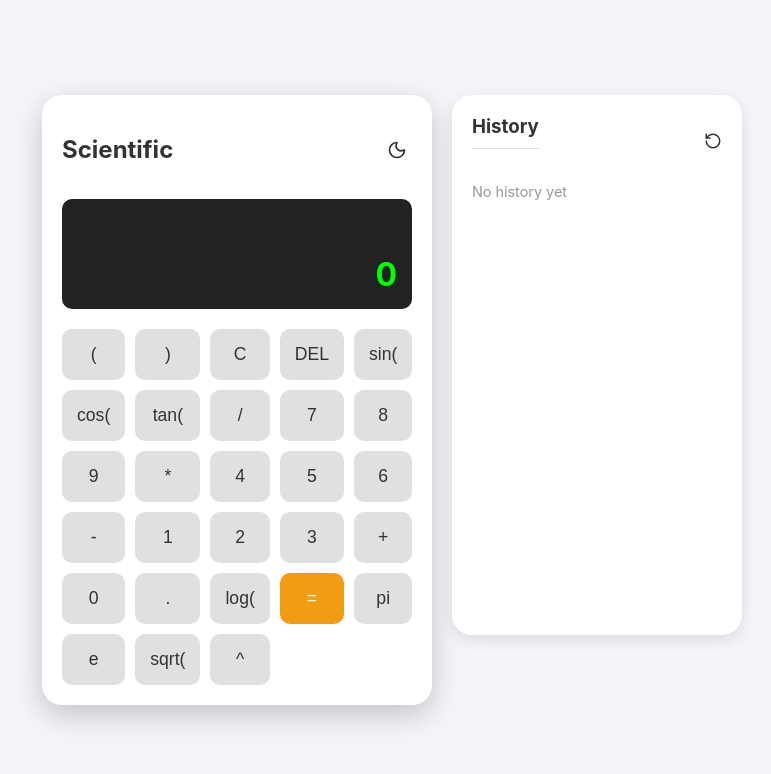
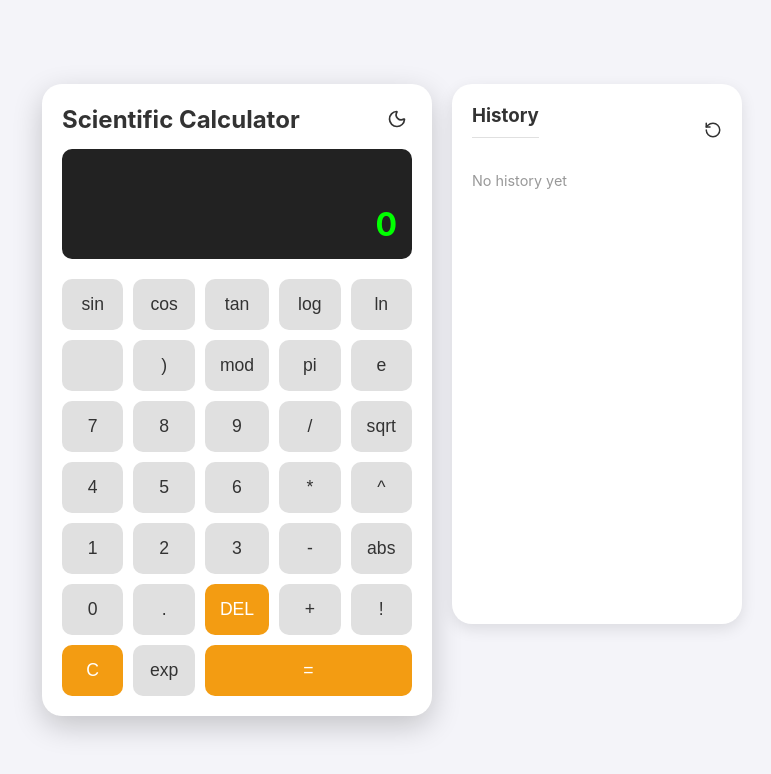
Before and after one commit to chlwltnshtkddn/calculator, a React (Vite) app: page / in a window 1280 px wide. Shown: the top 774 px of the page, without its empty margins (198-969 px from the left). Built offline with nearby package versions, Linux system fonts and the light colour scheme.

Commit message:
Fix: Update header and reorganize keypad layout for better usability

```diff
--- a/src/App.tsx
+++ b/src/App.tsx
@@ -48,27 +48,27 @@ function App() {
   };
 
   const buttons = [
-    '(', ')', 'C', 'DEL',
-    'sin(', 'cos(', 'tan(', '/',
-    '7', '8', '9', '*',
-    '4', '5', '6', '-',
-    '1', '2', '3', '+',
-    '0', '.', 'log(', '=',
-    'pi', 'e', 'sqrt(', '^'
+    'sin(', 'cos(', 'tan(', 'log(', 'ln(',
+    '(', ')', 'mod', 'pi', 'e',
+    '7', '8', '9', '/', 'sqrt(',
+    '4', '5', '6', '*', '^',
+    '1', '2', '3', '-', 'abs(',
+    '0', '.', 'DEL', '+', '!',
+    'C', 'exp(', '=',
   ];
 
   return (
     <div className="container">
       <div className="calculator">
         <div className="header">
-          <h2>Scientific</h2>
-          <button className="theme-toggle" onClick={toggleTheme}>
+          <h2 style={{margin: 0}}>Scientific Calculator</h2>
+          <button className="theme-toggle" onClick={toggleTheme} title="Toggle Theme">
             {theme === 'light' ? <Moon size={20} /> : <Sun size={20} />}
           </button>
         </div>
 
         <div className="display">
-          <div className="expression">{expression}</div>
+          <div className="expression">{expression || '\u00A0'}</div>
           <div className="result">{result}</div>
         </div>
 
@@ -77,9 +77,10 @@ function App() {
             <button
               key={btn}
               onClick={() => handleButtonClick(btn)}
-              className={btn === '=' ? 'operator' : ''}
+              className={btn === '=' ? 'operator' : (['C', 'DEL'].includes(btn) ? 'operator' : '')}
+              style={btn === '=' ? {gridColumn: 'span 3'} : {}}
             >
-              {btn}
+              {btn.replace('(', '')}
             </button>
           ))}
         </div>
```
